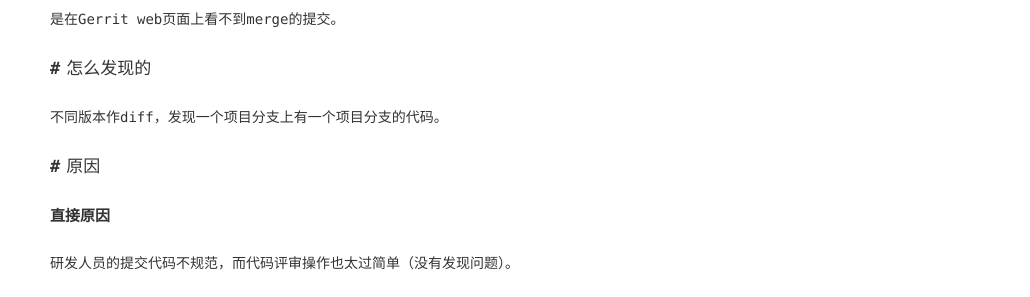
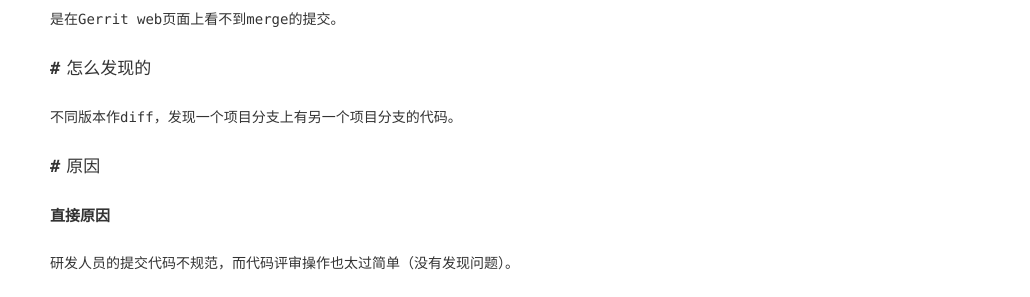
Before and after one commit to MuYusen/muyusen.github.io, a Jekyll site: the page built from _posts/2023-08-03-Gerrit：基于不同分支往同一分支上提交遇到的一个问题.md, in a window 1280 px wide. Shown: the part 273-570 px from the top of the page, without its empty margins (250-1280 px from the left). Built offline with Jekyll 4.4.1, drawn with Linux system fonts in a browser that asks for light colours; comment, search, counter and statistics services are not loaded.

Commit message:
update
Change-Id: I86fcbfd29adaf1afeb74db1e4c0c87ccb92c03b4

```diff
--- a/_posts/2023-08-03-Gerrit：基于不同分支往同一分支上提交遇到的一个问题.md
+++ b/_posts/2023-08-03-Gerrit：基于不同分支往同一分支上提交遇到的一个问题.md
@@ -10,7 +10,7 @@ categories: [Gerrit]
 
 ## 怎么发现的
 
-不同版本作diff，发现一个项目分支上有一个项目分支的代码。
+不同版本作diff，发现一个项目分支上有另一个项目分支的代码。
 
 ## 原因
 
```
Also changed, not shown: _posts/2023-07-28-Gerrit的配置参数：defaultSubmitType.md (+0 -2 lines).
